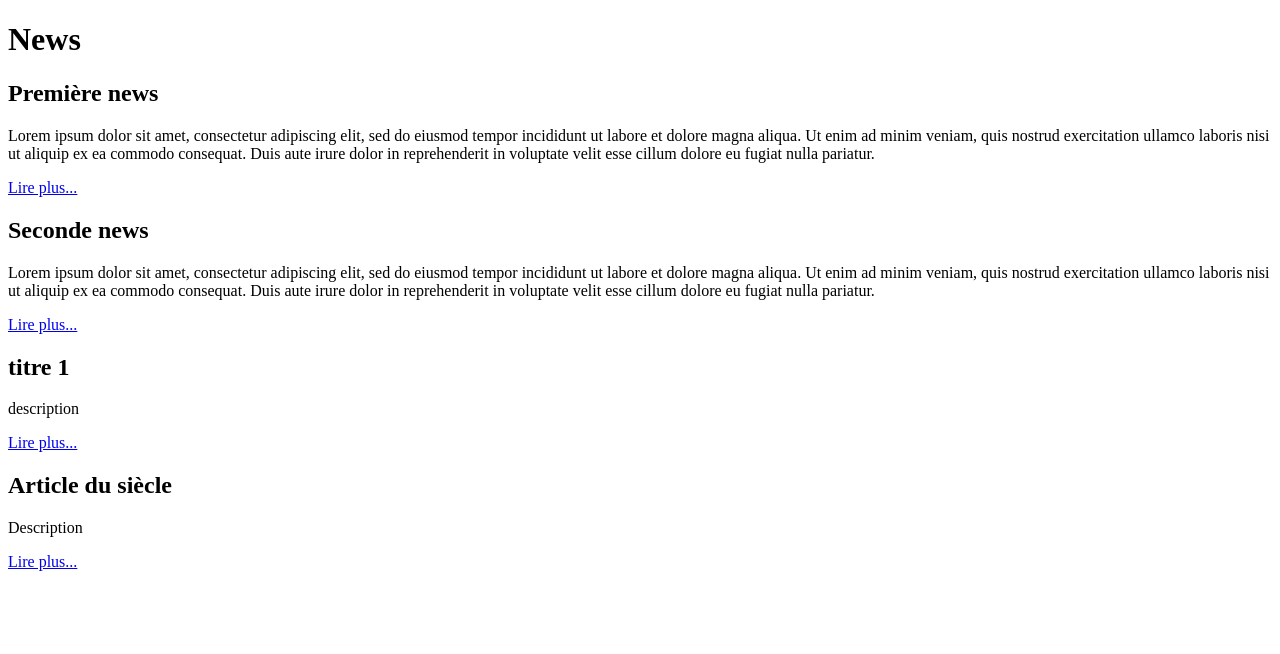
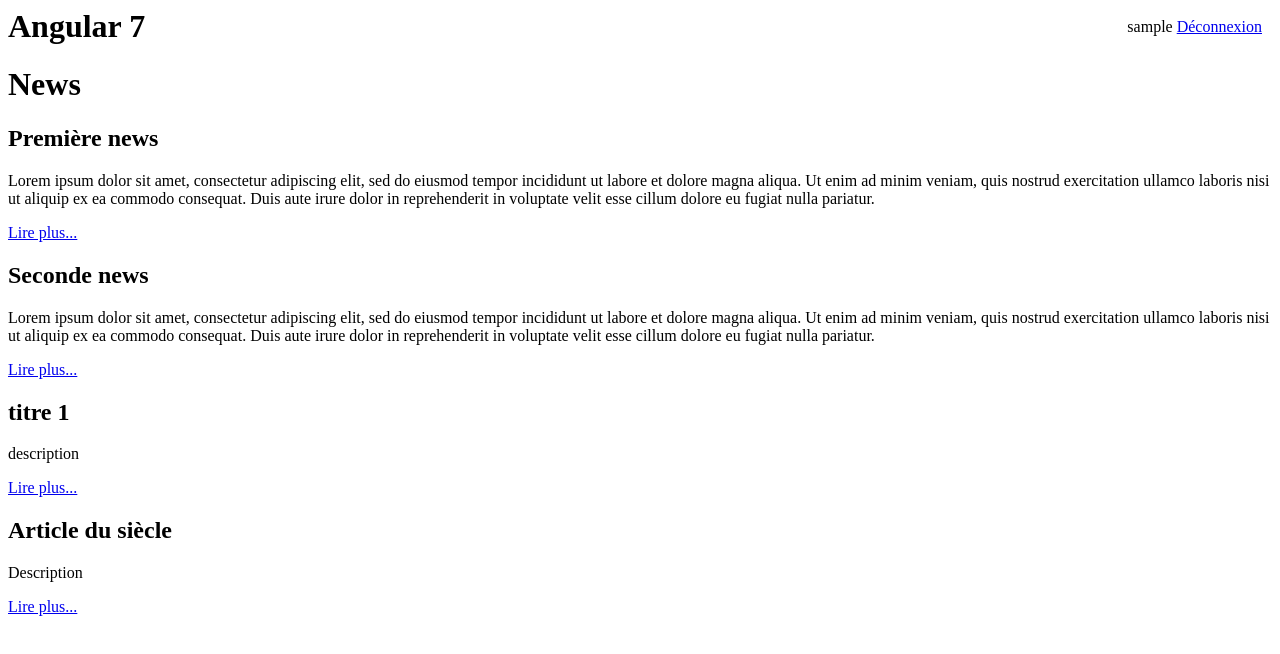
Before and after one commit to high54/start-with-angular, an Angular app: page /news in a window 1280 px wide. Shown: the top 654 px of the page. Built offline with nearby package versions, Linux system fonts and the light colour scheme; data requests are answered from the project's data file; sample sign-in values are in the browser's storage.

Commit message:
Update auth and header

```diff
--- a/src/app/app-routing.module.ts
+++ b/src/app/app-routing.module.ts
@@ -1,5 +1,7 @@
 import { NgModule } from '@angular/core';
 import { Routes, RouterModule } from '@angular/router';
+
+import * as fromAuthPages from './core/auth/pages';
 
 const routes: Routes = [
   { path: '', pathMatch: 'full', redirectTo: 'news' },
@@ -9,7 +11,7 @@ const routes: Routes = [
   },
   {
     path: 'authentication',
-    loadChildren: './core/auth/auth.module#AuthModule'
+    component: fromAuthPages.AppLoginComponent
   },
   {
     path: '**',
--- a/src/app/app.component.html
+++ b/src/app/app.component.html
@@ -1,2 +1,2 @@
-
+<app-header></app-header>
 <router-outlet></router-outlet>
--- a/src/app/app.component.ts
+++ b/src/app/app.component.ts
@@ -1,10 +1,18 @@
-import { Component } from '@angular/core';
+import { Component, OnInit } from '@angular/core';
 
 @Component({
   selector: 'app-root',
   templateUrl: './app.component.html',
   styleUrls: ['./app.component.scss']
 })
-export class AppComponent {
+export class AppComponent implements OnInit {
   title = 'start-with-angular';
+
+  constructor(){
+
+  }
+
+  ngOnInit(){
+
+  }
 }
--- /dev/null
+++ b/src/app/core/header/components/header/header.component.html
@@ -0,0 +1,14 @@
+<div class="app-header">
+    <h1>
+        Angular 7
+    </h1>
+    <div class="actions">
+        <div class="user-infos" *ngIf="user; else loginTemplate">
+            {{user.username}}
+            <a routerLink="/authentication">Déconnexion</a>
+        </div>
+        <ng-template #loginTemplate>
+            <a routerLink="/authentication">Connexion</a>
+        </ng-template>
+    </div>
+</div>
--- /dev/null
+++ b/src/app/core/header/components/header/header.component.scss
@@ -0,0 +1,12 @@
+.app-header {
+    h1 {
+        width: auto;
+        display: inline;
+
+    }
+    .actions{
+        display: inline;
+        float: right;
+        margin: 10px;
+    }
+}
--- /dev/null
+++ b/src/app/core/header/components/header/header.component.ts
@@ -0,0 +1,22 @@
+import { Component, OnInit, OnDestroy, OnChanges, SimpleChanges } from '@angular/core';
+import { AuthService } from 'src/app/core/auth/services';
+import { User } from 'src/app/core/auth/models/user.interface';
+import { Observable, Subscription } from 'rxjs';
+
+@Component({
+    selector: 'app-header',
+    styleUrls: ['header.component.scss'],
+    templateUrl: 'header.component.html',
+})
+export class AppHeaderComponent implements OnInit {
+    user: User;
+    constructor(
+        private authService: AuthService
+    ) { }
+
+    ngOnInit() {
+        this.authService.currentUser.subscribe((user) => {
+            this.user = user;
+        });
+    }
+}
--- /dev/null
+++ b/src/app/core/header/components/index.ts
@@ -0,0 +1,7 @@
+import { AppHeaderComponent } from './header/header.component';
+
+export const components: any[] = [
+    AppHeaderComponent
+];
+
+export * from './header/header.component';
--- /dev/null
+++ b/src/app/core/header/header.module.ts
@@ -0,0 +1,22 @@
+import { NgModule } from '@angular/core';
+
+// Components
+import * as fromComponents from './components';
+import { RouterModule } from '@angular/router';
+import { CommonModule } from '@angular/common';
+
+
+@NgModule({
+    imports: [
+        RouterModule,
+        CommonModule
+    ],
+    exports: [
+        ...fromComponents.components
+    ],
+    declarations: [
+        ...fromComponents.components
+    ],
+    providers: []
+})
+export class HeaderModule { }
--- a/src/app/core/not-found/not-found.module.ts
+++ b/src/app/core/not-found/not-found.module.ts
@@ -1,4 +1,4 @@
-import { NgModule } from "@angular/core";
+import { NgModule } from '@angular/core';
 
 // Pages
 import * as fromPages from './pages';
--- a/src/app/core/not-found/pages/not-found/not-found.component.html
+++ b/src/app/core/not-found/pages/not-found/not-found.component.html
@@ -1,3 +1,4 @@
 <div class="no-found">
-    Ups Page Not Found !
+  <h2>Page introuvable !</h2>
+  <a routerLink=''>Retour à l'accueil</a>
 </div>
```
Also changed, not shown: src/app/app.module.ts (+10 -1 lines), src/app/core/auth/auth.module.ts (line endings or trailing spaces).
